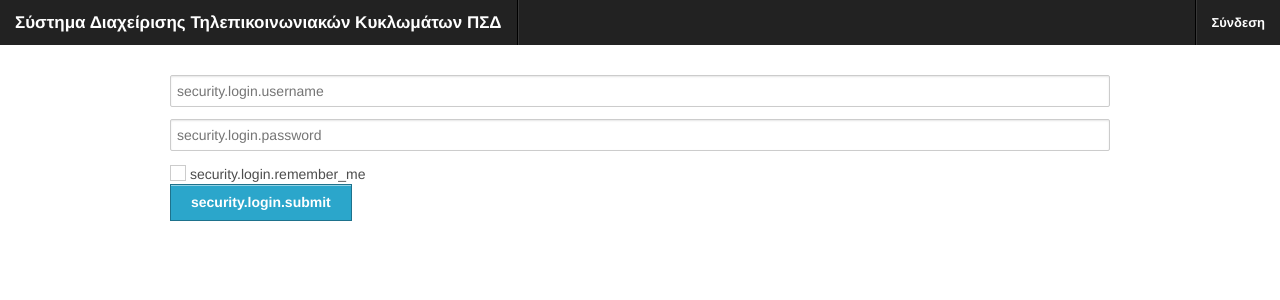
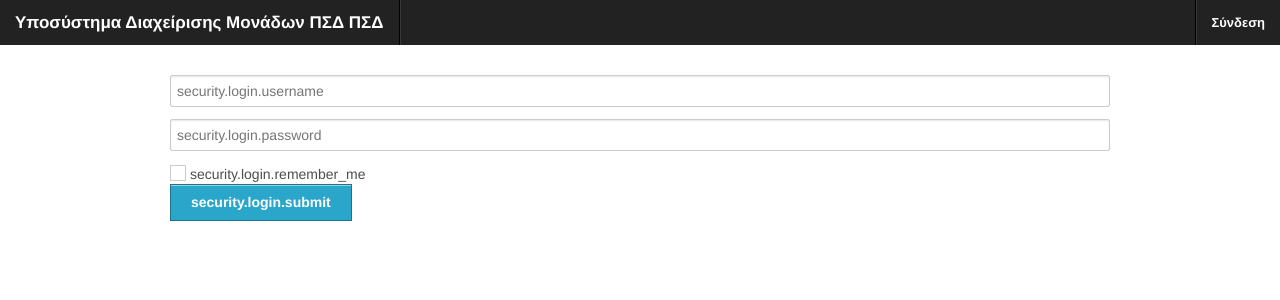
Before and after one commit to uniwa/sus, a Symfony app: the page made by src/SUS/UserBundle/Resources/views/Security/login.html.twig in a window 1280 px wide. Shown: the top 300 px of the page. Run offline with Twig, Linux system fonts and the light colour scheme; the template is opened without the code that fills it, so the values that code supplies are empty; some libraries are stand-ins or nearby versions.

Commit message:
Rename things

```diff
--- a/src/SUS/AdminBundle/Resources/views/layout.html.twig
+++ b/src/SUS/AdminBundle/Resources/views/layout.html.twig
@@ -18,7 +18,7 @@
 {% endblock %}
 
 {#{% block sonata_top_nav_menu %}
-Εφαρμογή Διαχείρισης Τηλεπικοινωνιακών Κυκλωμάτων ΠΣΔ
+Υποσύστημα Διαχείρισης Μονάδων ΠΣΔ
 {% endblock %}#}
 
 {% block footer %}
--- a/src/SUS/UserBundle/Resources/translations/FOSUserBundle.el.yml
+++ b/src/SUS/UserBundle/Resources/translations/FOSUserBundle.el.yml
@@ -34,7 +34,7 @@
 
 security:
   login:
-    msg: "Συνδεθείτε στην Εφαρμογή Διαχείρισης Τηλεπικοινωνιακών Κυκλωμάτων ΠΣΔ"
+    msg: "Συνδεθείτε στην Υποσύστημα Διαχείρισης Μονάδων ΠΣΔ"
     email: "Email"
     username: "Όνομα Χρήστη"
     password: "Κωδικός"
--- a/src/SUS/UserBundle/Resources/views/base.html.twig
+++ b/src/SUS/UserBundle/Resources/views/base.html.twig
@@ -11,7 +11,7 @@
   <!-- Set the viewport width to device width for mobile -->
   <meta name="viewport" content="width=device-width" />
 
-  <title>Σύστημα Διαχείρισης Τηλεπικοινωνιακών Κυκλωμάτων ΠΣΔ</title>
+  <title>Υποσύστημα Διαχείρισης Μονάδων ΠΣΔ ΠΣΔ</title>
 
   <!-- Included CSS Files (Uncompressed) -->
   <!--
--- a/src/SUS/UserBundle/Resources/views/header.html.twig
+++ b/src/SUS/UserBundle/Resources/views/header.html.twig
@@ -5,7 +5,7 @@
             <li class="name">
                 <h1>
                     <a href="{{path('adminredirts')}}">
-                        Σύστημα Διαχείρισης Τηλεπικοινωνιακών Κυκλωμάτων ΠΣΔ
+                        Υποσύστημα Διαχείρισης Μονάδων ΠΣΔ ΠΣΔ
                     </a>
                 </h1>
             </li>
```
Also changed, not shown: src/SUS/AdminBundle/Resources/views/field_mmunit.html.twig (+0 -34 lines).
